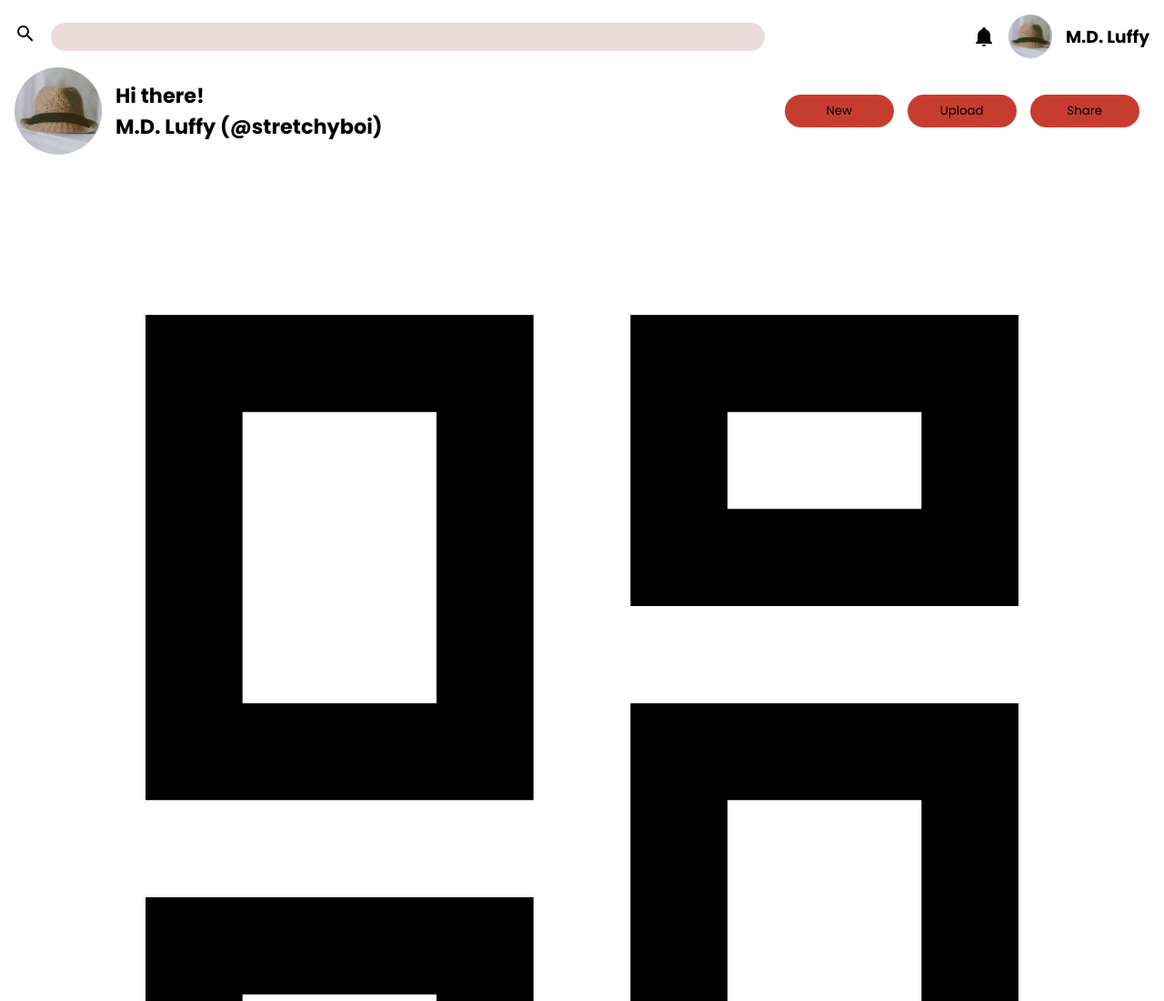
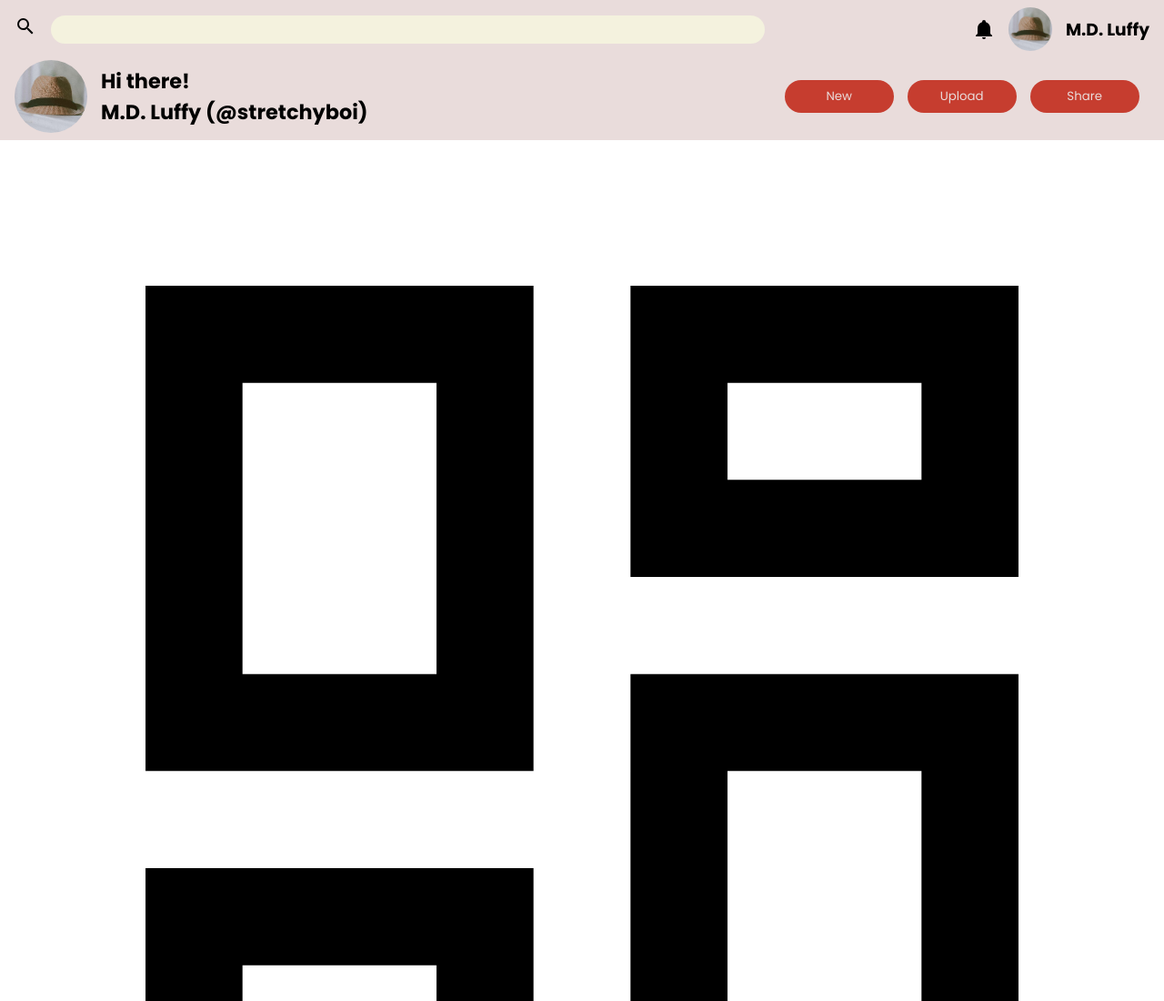
Before and after one commit to Toph765/admin-dashboard, a plain HTML site: page index.html in a window 1280 px wide. Shown: the top 1100 px of the page at 91% size. Drawn offline with Linux system fonts and the light colour scheme.

Commit message:
Change color; size

```diff
--- a/css/style.css
+++ b/css/style.css
@@ -10,7 +10,8 @@
 :root {
     --sidebar-color: #C63D2F;
     --accent-color: #FFBB5C;
-    --main-background-color: #e9dcdb;
+    --main-background-color: #F4F2DE;
+    --text-color: #e9dcdb;
 }
 
 .icon {
@@ -20,18 +21,19 @@
 
 /* CONTAINER */
 
-.container {
+/* .container {
 
-}
+} */
 
 /* HEADER */
 
 .header {
+    background-color: var(--text-color);
     display: grid;
     gap: 10px;
     align-items: center;
     grid-template-columns: 2fr 1fr;
-    margin: 1rem;
+    padding: 0.5rem 1rem;
 }
 
 .search {
@@ -70,8 +72,8 @@
 }
 
 .welcome > img {
-    width: 6rem;
-    height: 6rem;
+    width: 5rem;
+    height: 5rem;
     border-radius: 50%;
 }
 
@@ -85,6 +87,7 @@ button {
     padding: 8px 16px;
     border-radius: 20px;
     border-style: none;
+    background-color: var(--sidebar-color);
+    color: var(--text-color);
     width: 120px;
-    background-color: var(--sidebar-color);
 }
```
